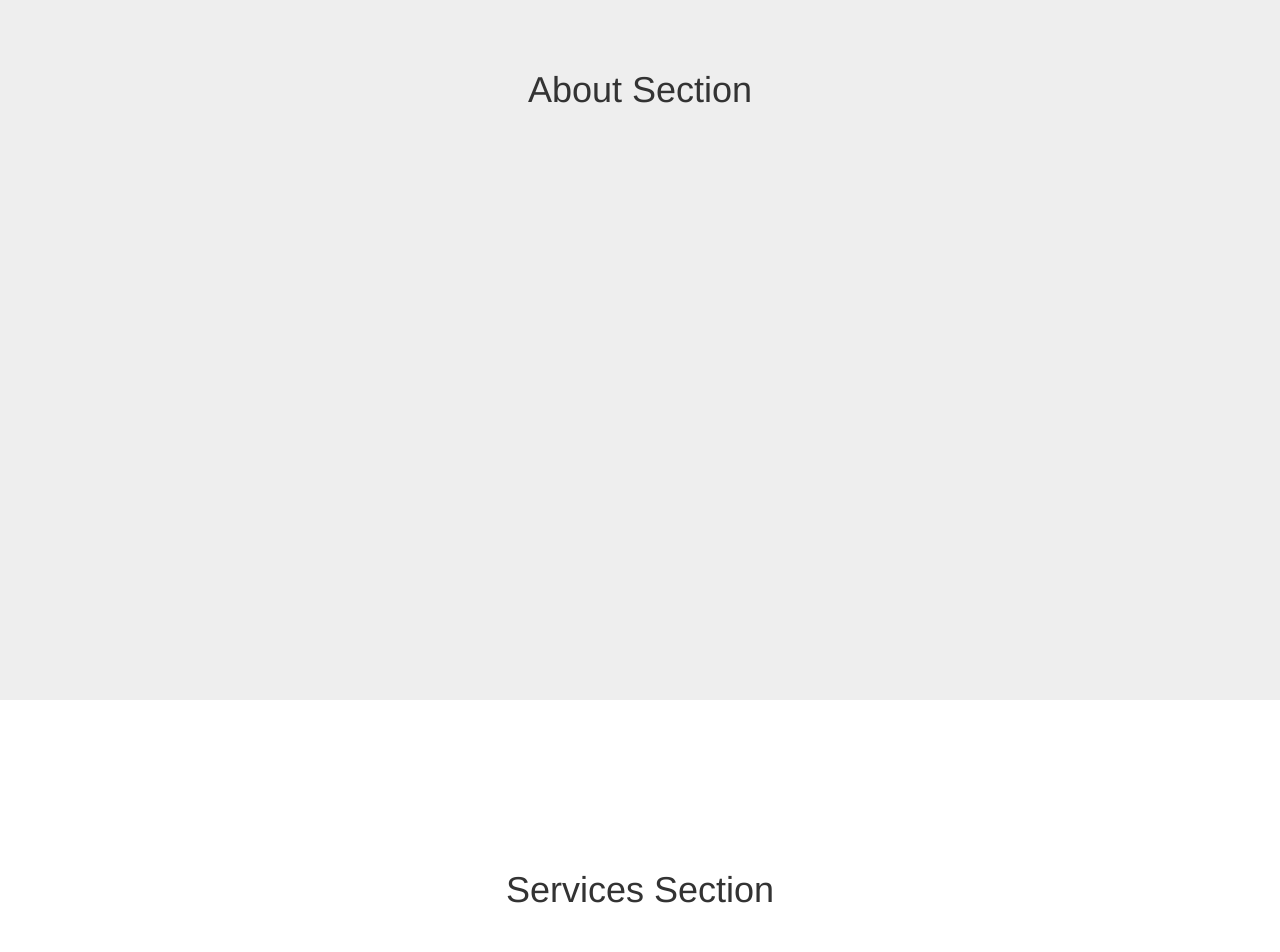
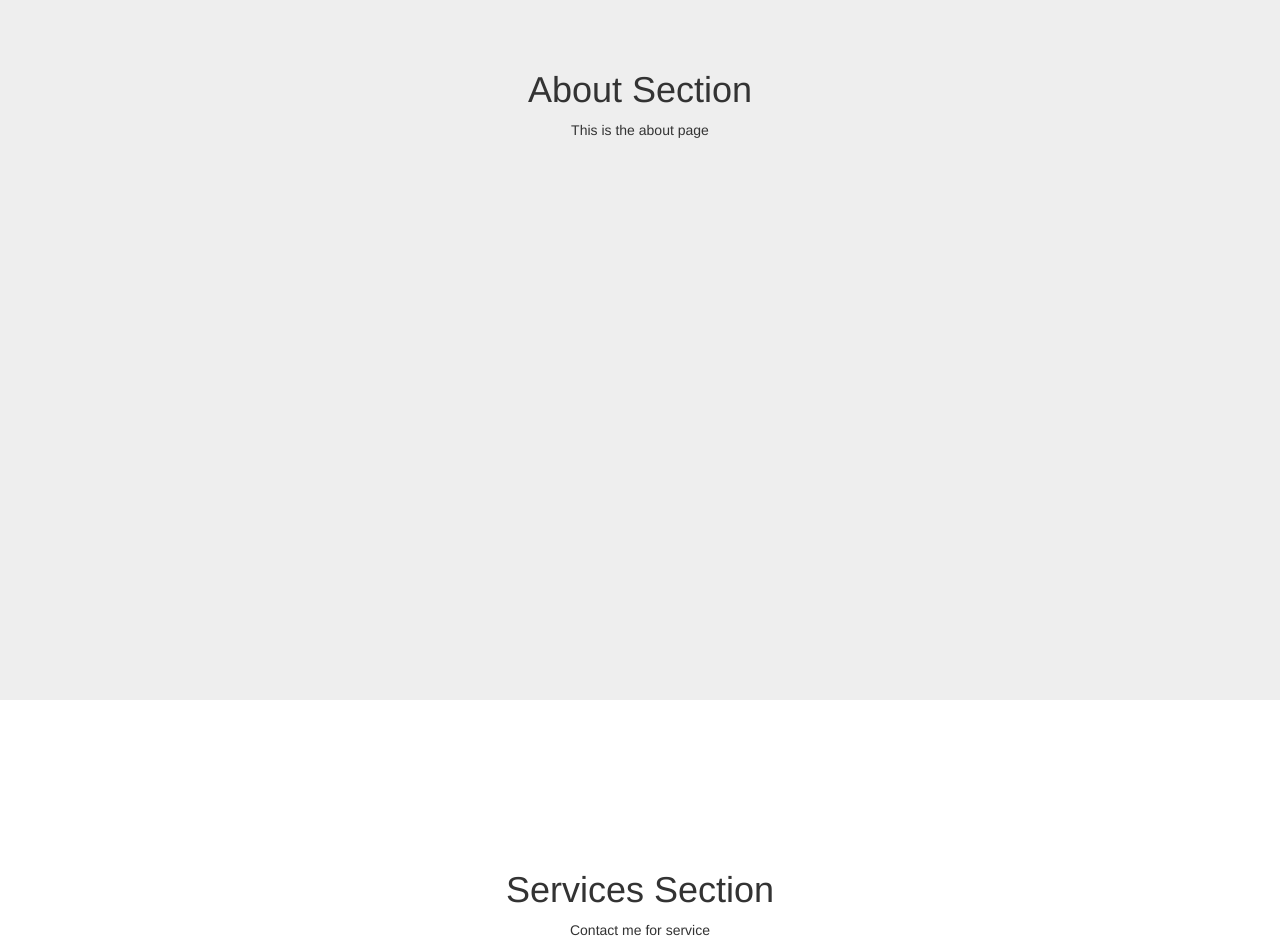
Before and after one commit to alfianrht/Bebas, a website: page index.html in a window 1280 px wide. Shown: the part 900-1852 px from the top of the page. Drawn offline with Linux system fonts and the light colour scheme.

Commit message:
saya menambahkan setikit keterangan pada semua bagian page

```diff
--- a/index.html
+++ b/index.html
@@ -85,6 +85,7 @@
             <div class="row">
                 <div class="col-lg-12">
                     <h1>About Section</h1>
+                    <p>This is the about page</p>
                 </div>
             </div>
         </div>
@@ -96,6 +97,7 @@
             <div class="row">
                 <div class="col-lg-12">
                     <h1>Services Section</h1>
+                    <p>Contact me for service</p>
                 </div>
             </div>
         </div>
@@ -107,6 +109,7 @@
             <div class="row">
                 <div class="col-lg-12">
                     <h1>Contact Section</h1>
+                    <p>Aufaroot</p>
                 </div>
             </div>
         </div>
```
